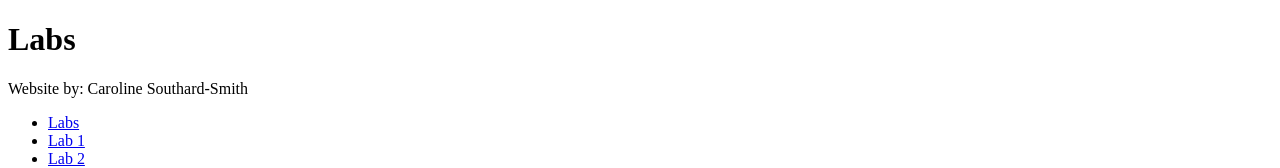
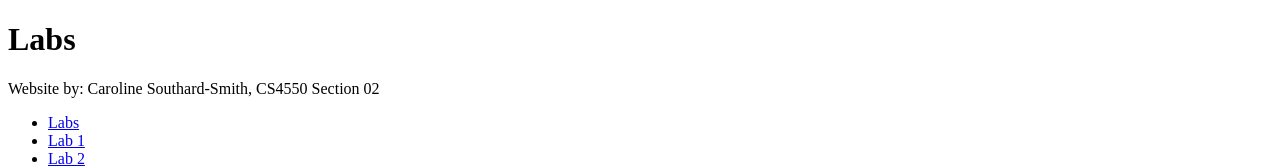
Before and after one commit to CarolineS02/kanbas-react-web-app, a React (Create React App) app: page /#/Labs/Lab1 in a window 1280 px wide. Shown: the top 168 px of the page. Built offline with nearby package versions, Linux system fonts and the light colour scheme; the HTML template or start-up script is replaced by a standard one.

Commit message:
Section # included

```diff
--- a/src/Labs/index.tsx
+++ b/src/Labs/index.tsx
@@ -7,7 +7,7 @@ export default function Labs() {
   return (
     <div>
       <h1>Labs</h1>
-      <p> Website by: Caroline Southard-Smith</p>
+      <p> Website by: Caroline Southard-Smith, CS4550 Section 02</p>
       <TOC />
       <Routes>
         <Route path="/" element={<Navigate to="Lab1" />} />
```
